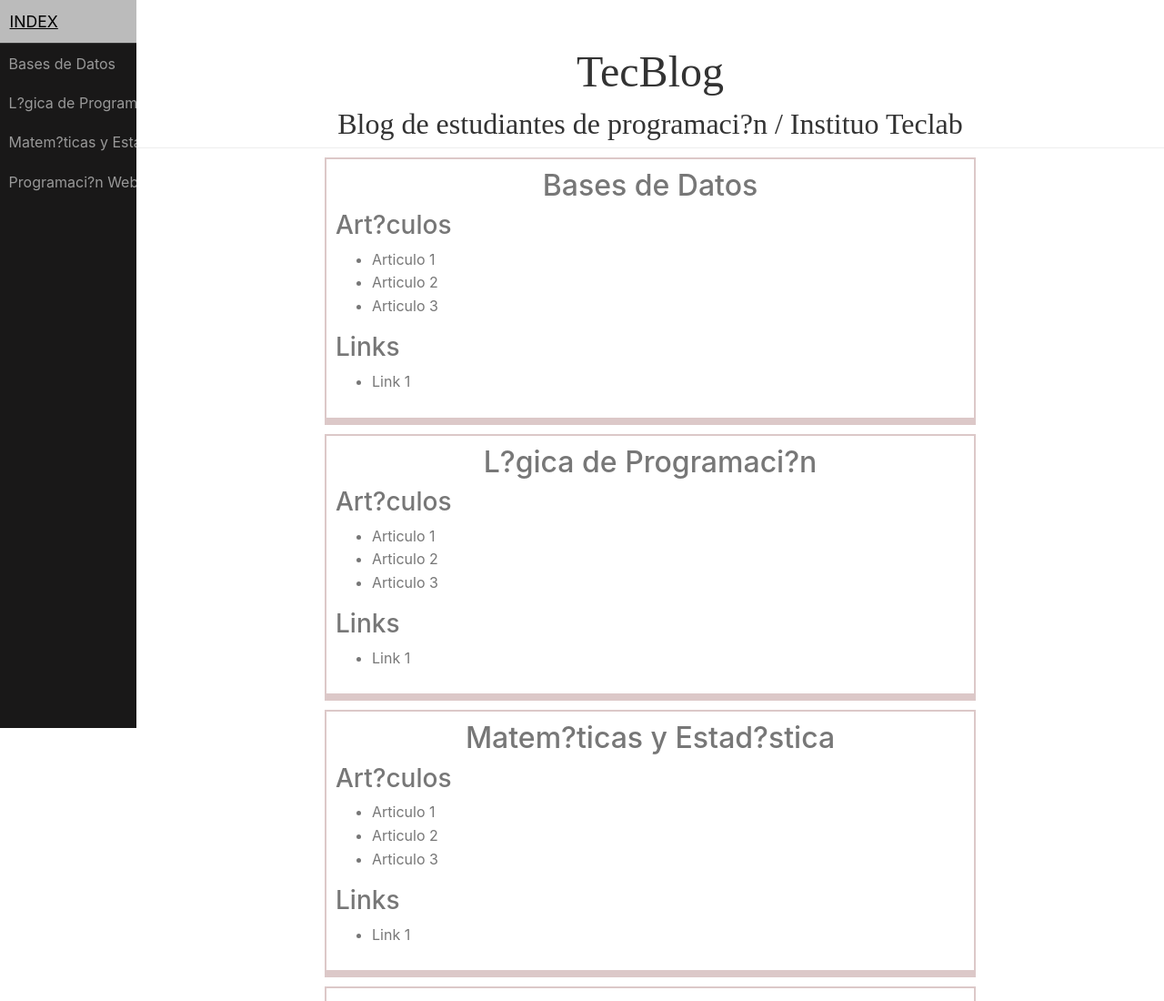
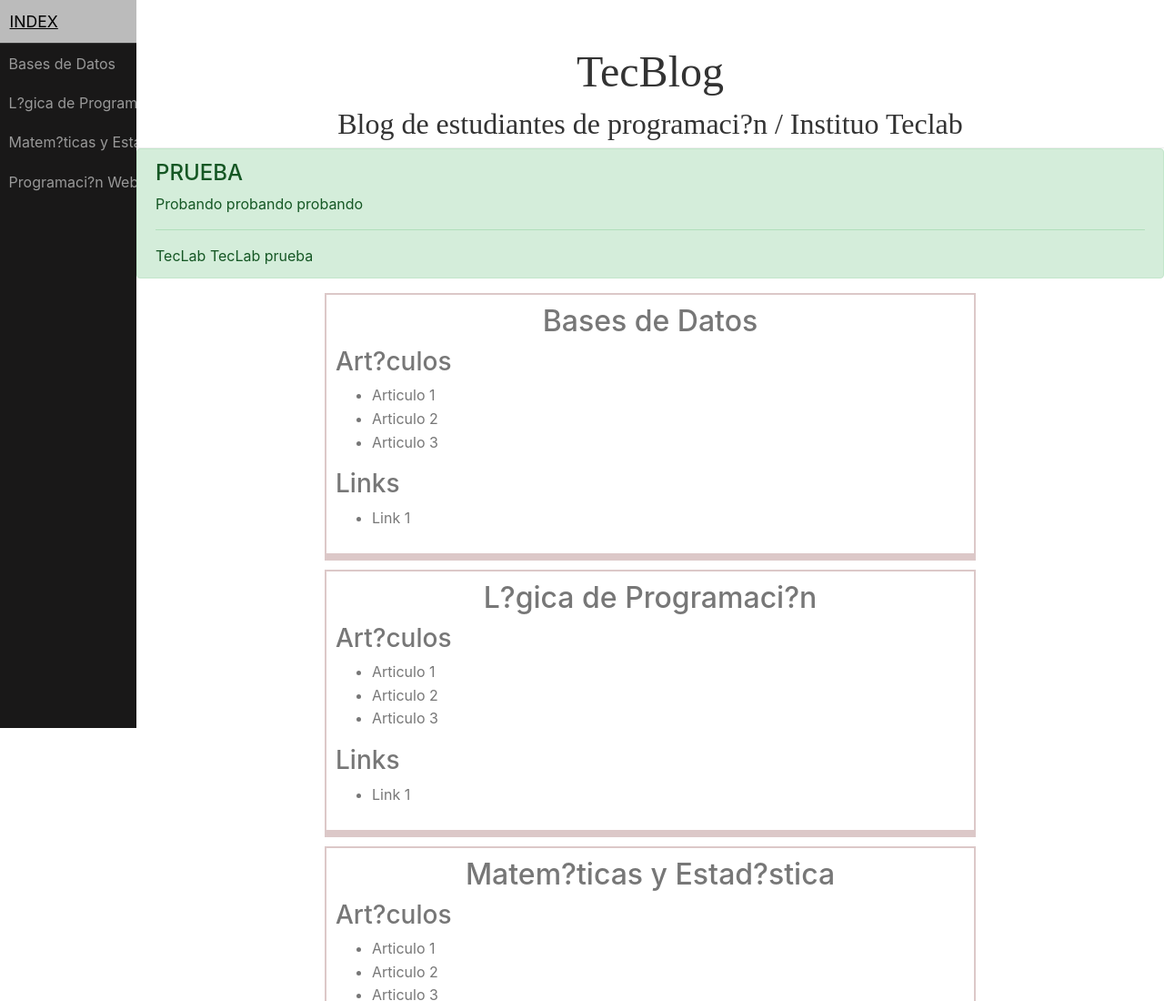
Before and after one commit to waltzK/TecBlog, a plain HTML site: page index.html in a window 1280 px wide. Shown: the top 1100 px of the page at 91% size. Drawn offline with nearby package versions, Linux system fonts and the light colour scheme.

Commit message:
Update index.html

```diff
--- a/index.html
+++ b/index.html
@@ -5,12 +5,12 @@
     <meta name="viewport" content="width=device-width, initial-scale=1.0">
     <meta name="description" content="A layout example with a side menu that hides on mobile, just like the Pure website.">
 
-<link rel="stylesheet" href="https://stackpath.bootstrapcdn.com/bootstrap/4.3.1/css/bootstrap.min.css" integrity="sha384-ggOyR0iXCbMQv3Xipma34MD+dH/1fQ784/j6cY/iJTQUOhcWr7x9JvoRxT2MZw1T" crossorigin="anonymous">
+
 
 	<title>TecBlog</title>
 
 
-
+<link rel="stylesheet" href="https://stackpath.bootstrapcdn.com/bootstrap/4.3.1/css/bootstrap.min.css" integrity="sha384-ggOyR0iXCbMQv3Xipma34MD+dH/1fQ784/j6cY/iJTQUOhcWr7x9JvoRxT2MZw1T" crossorigin="anonymous">
     <link rel="stylesheet" href="css/layouts/pure-min.css">
     <link rel="stylesheet" href="styles.css">
 
@@ -59,6 +59,13 @@
         <h1 style="font-size:200%">Blog de estudiantes de programaci?n / Instituo Teclab</h1>
 
 	</div>
+
+	    <div class="alert alert-success" role="alert">
+  <h4 class="alert-heading">PRUEBA</h4>
+  <p>Probando probando probando</p>
+  <hr>
+  <p class="mb-0">TecLab TecLab prueba</p>
+</div>
 
     <div class="content">
 
```
